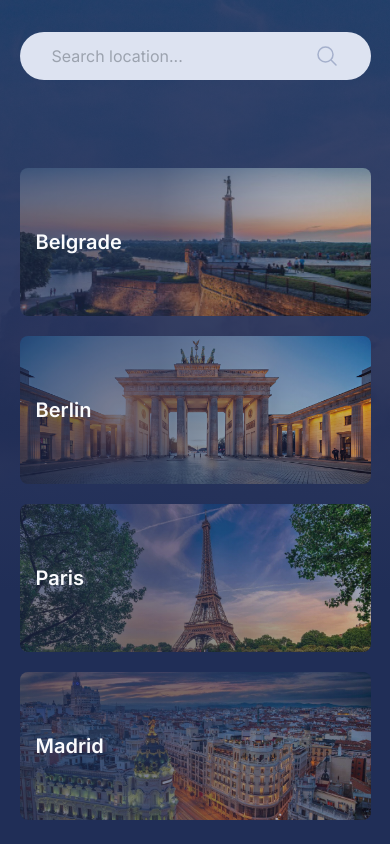
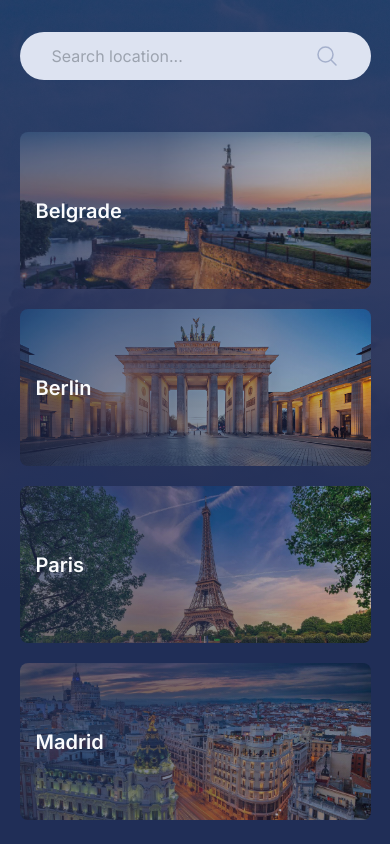
Before and after one commit to zdravkovic/Weather-app, a website built with Vite: page index.html in a window 390 px wide. Built offline with nearby package versions, Linux system fonts and the light colour scheme; no server answers.

Commit message:
Change elements behaviour in CSS

```diff
--- a/index.html
+++ b/index.html
@@ -33,7 +33,7 @@
           </div>
         </form>
       </div>
-      <div class="firstScreen-cities mt-8 2xs:mt-10 md:mt-[3%] gap-5 w-[90%] h-full sm:h-[32rem] xl:h-64 md:w-5/6 grid grid-cols-1 grid-rows-4 sm:grid-cols-2 sm:grid-rows-2 xl:grid-cols-4 xl:grid-rows-1 mb-6 flex-auto sm:flex-initial">
+      <div class="firstScreen-cities mt-1 sm:mt-10 md:mt-[3%] gap-5 w-[90%] h-full sm:h-[32rem] xl:h-64 md:w-5/6 grid grid-cols-1 grid-rows-4 sm:grid-cols-2 sm:grid-rows-2 xl:grid-cols-4 xl:grid-rows-1 mb-6 flex-auto sm:flex-initial">
         <div class="fs-belgrade w-full bg-firstScreen-belgrade-gradient hover:bg-firstScreen-belgrade-gradient-hover hover:sm:scale-105 transition-all bg-center bg-cover rounded-lg p-4 flex flex-col justify-center sm:justify-start cursor-pointer">
           <p class="text-xl sm:text-3xl text-light font-semibold">Belgrade</p>
           <p class="fs-belgrade-description text-lg sm:text-2xl text-light font-light hidden 2xs:block"></p>
```
